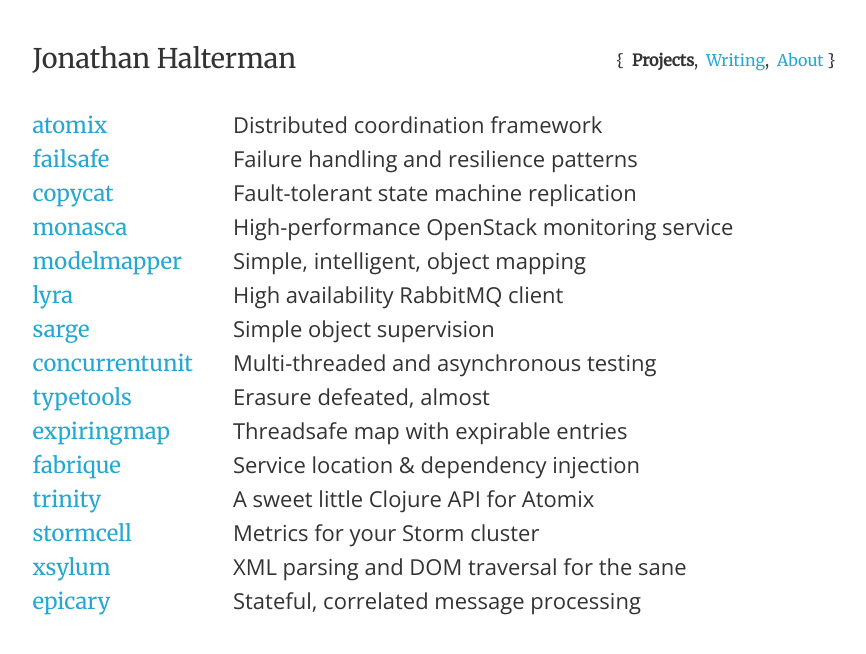
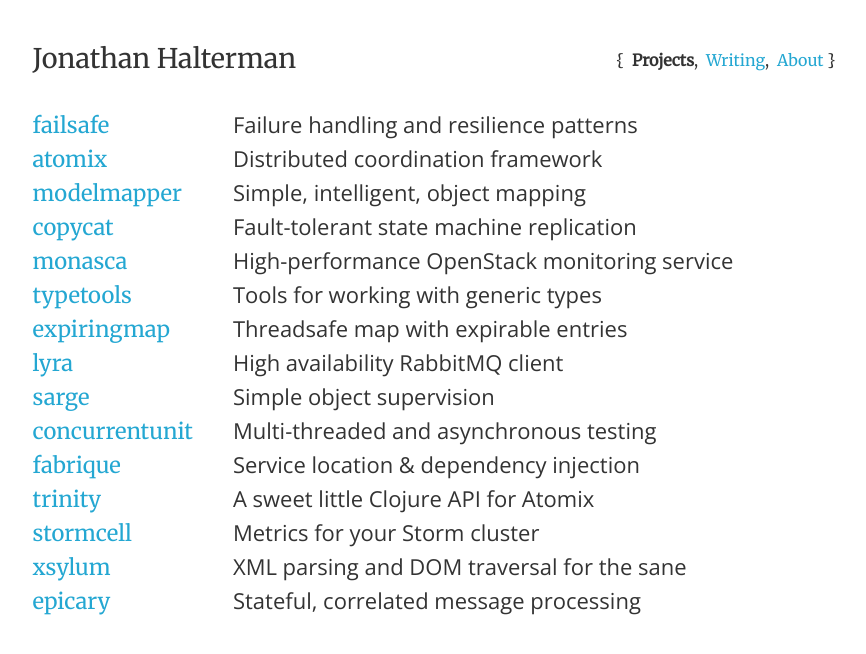
Before and after one commit to jhalterman/jhalterman.github.io, a Jekyll site: the page built from index.html, in a window 1280 px wide. Shown: the top 654 px of the page, without its empty margins (200-1066 px from the left). Built offline with Jekyll 4.4.1, drawn with Linux system fonts in a browser that asks for light colours; some of the changed lines change nothing that is shown.

Commit message:
Sort projects

```diff
--- a/_data/projects.yml
+++ b/_data/projects.yml
@@ -1,10 +1,14 @@
-- name: atomix
-  description: Distributed coordination framework
-  url: "https://atomix.io"
-
 - name: failsafe
   description: Failure handling and resilience patterns
   url: "https://failsafe.dev"
+
+- name: atomix
+  description: Distributed coordination framework
+  url: "https://github.com/atomix/atomix"
+
+- name: modelmapper
+  description: Simple, intelligent, object mapping
+  url: "http://modelmapper.org"
 
 - name: copycat
   description: Fault-tolerant state machine replication
@@ -14,9 +18,13 @@
   description: High-performance OpenStack monitoring service
   url: "https://github.com/openstack/?utf8=%E2%9C%93&q=monasca"
 
-- name: modelmapper
-  description: Simple, intelligent, object mapping
-  url: "http://modelmapper.org"
+- name: typetools
+  description: Tools for working with generic types
+  url: "https://github.com/jhalterman/typetools"
+
+- name: expiringmap
+  description: Threadsafe map with expirable entries
+  url: "https://github.com/jhalterman/expiringmap"
 
 - name: lyra
   description: High availability RabbitMQ client
@@ -29,14 +37,6 @@
 - name: concurrentunit
   description: Multi-threaded and asynchronous testing
   url: "https://github.com/jhalterman/concurrentunit"
-
-- name: typetools
-  description: Erasure defeated, almost
-  url: "https://github.com/jhalterman/typetools"
-
-- name: expiringmap
-  description: Threadsafe map with expirable entries
-  url: "https://github.com/jhalterman/expiringmap"
 
 - name: fabrique
   description: Service location & dependency injection
```
